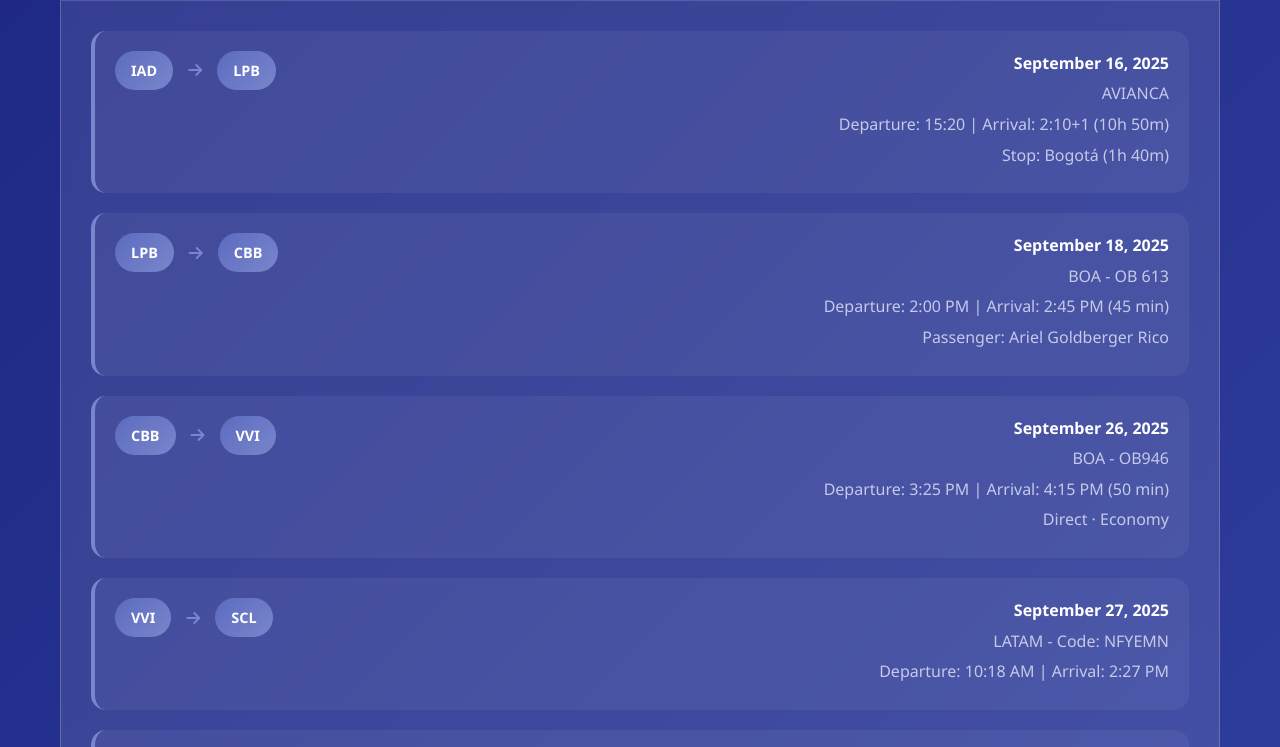
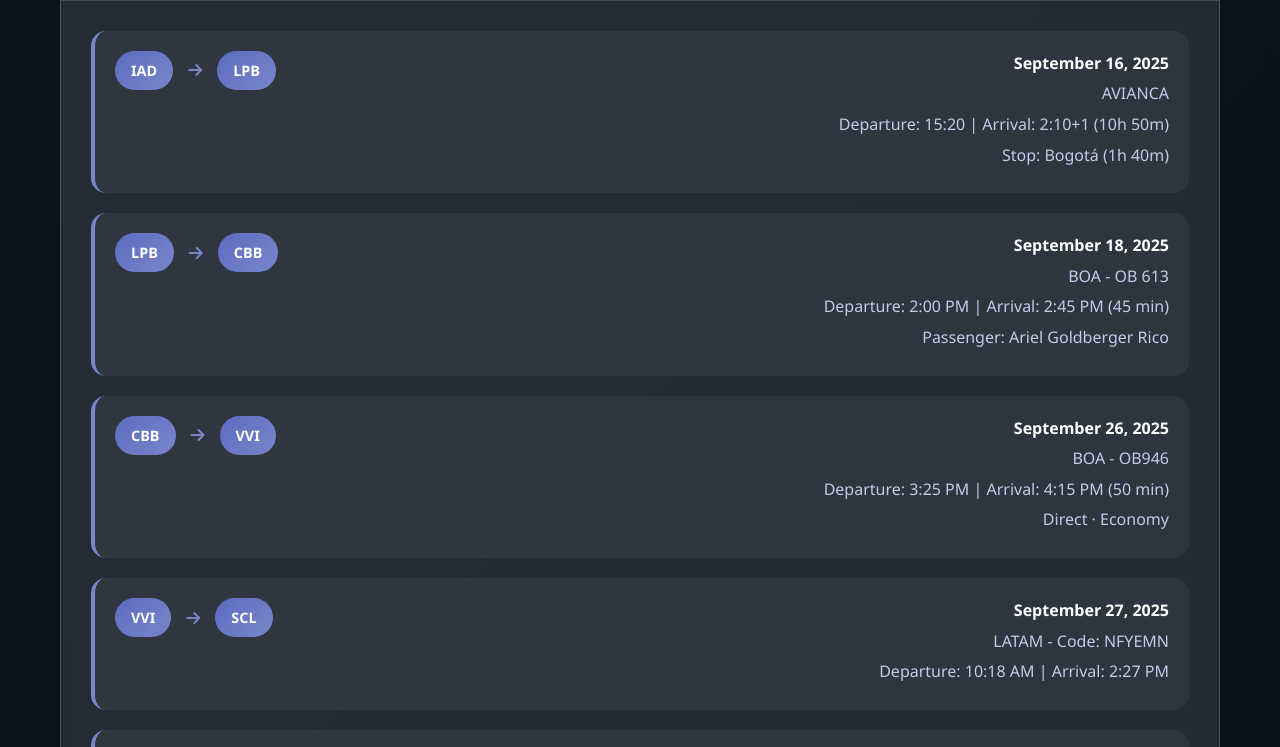
Before and after one commit to arielgr92/arielgr92.github.io, a plain HTML site: page index.html in a window 1280 px wide. Shown: the part 751-1498 px from the top of the page. Drawn offline with Linux system fonts and the light colour scheme.

Commit message:
Update index.html

```diff
--- a/index.html
+++ b/index.html
@@ -16,7 +16,7 @@
             font-family: 'Segoe UI', Tahoma, Geneva, Verdana, sans-serif;
             line-height: 1.6;
             color: #e8eaed;
-            background: linear-gradient(135deg, #1a237e 0%, #283593 50%, #3949ab 100%);
+            background: linear-gradient(135deg, #0d141f 0%, #08101c 100%);
             min-height: 100vh;
         }
 
```
